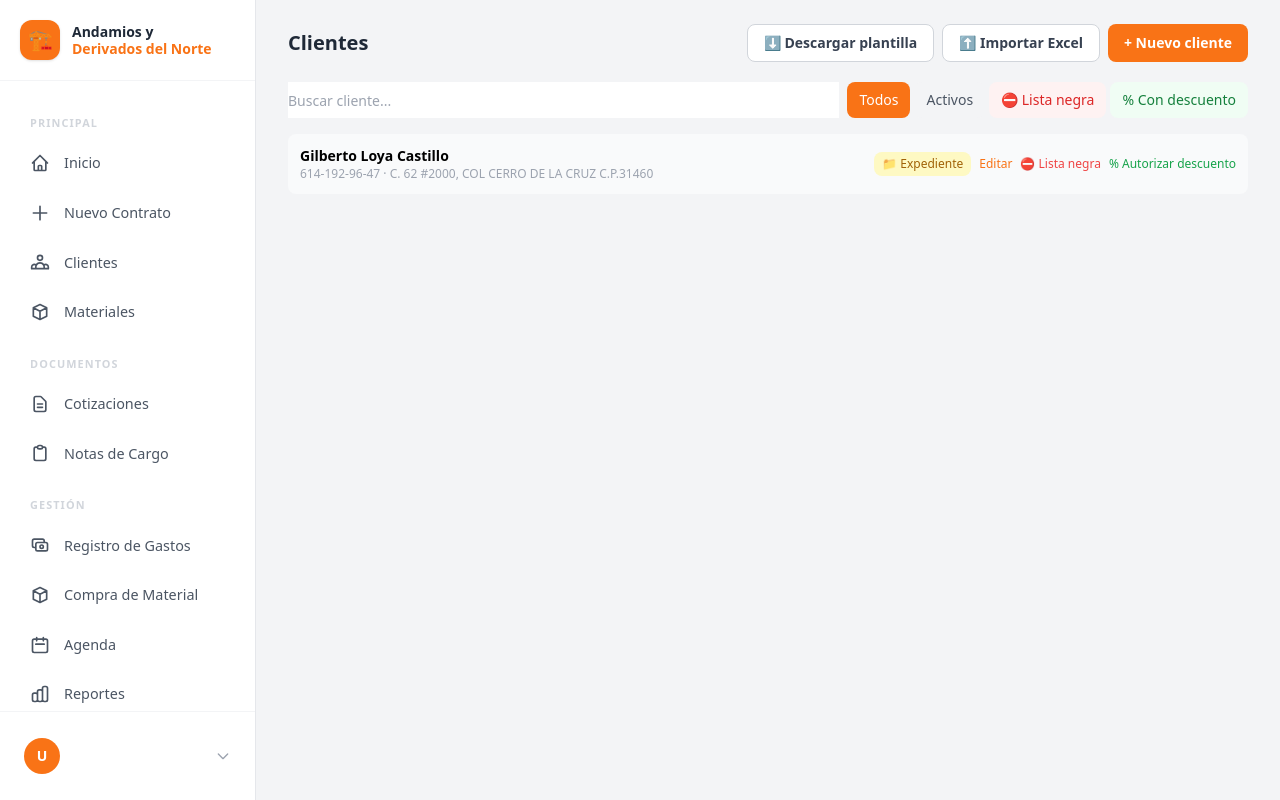
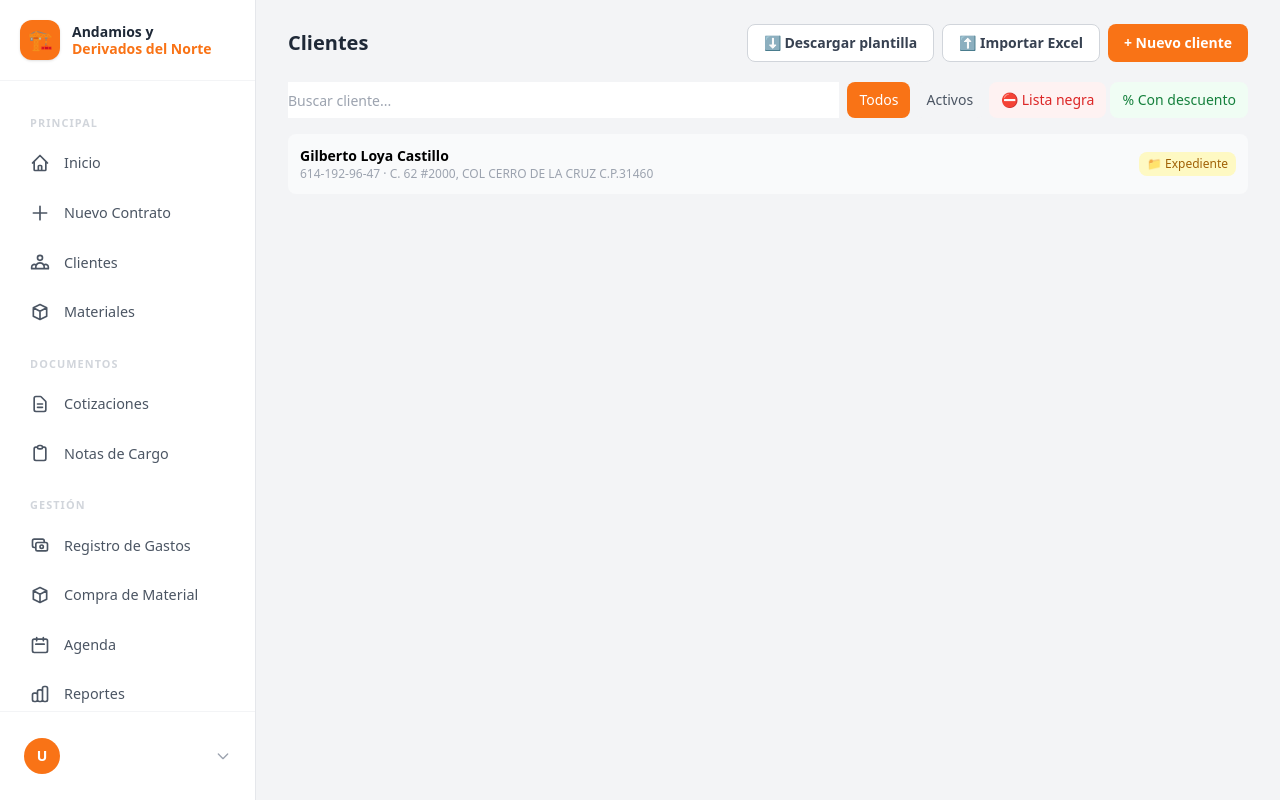
Before and after one commit to aidem1192/crm-andamios, a FastAPI app: page /clientes in a window 1280 px wide. Run offline with FastAPI, Linux system fonts and the light colour scheme; a user stored in the database is signed in; data comes from the database, SQL or seed files in the repository; some libraries are stand-ins or nearby versions.

Commit message:
Ocultar en frontend las acciones de editar/eliminar para no-admin
window.ES_ADMIN (expuesto en base.html desde session_user.rol) decide
si cada boton de editar/eliminar se muestra, para que un operador no
vea acciones que el backend le va a rechazar con 403.

Co-Authored-By: Claude Sonnet 5 <noreply@anthropic.com>
Claude-Session: https://claude.ai/code/session_016zGp2zgh2PZeNCtaRzq6Hn

```diff
--- a/app/templates/agenda.html
+++ b/app/templates/agenda.html
@@ -136,11 +136,11 @@
                           :class="ev.completado ? 'text-gray-400' : 'text-green-600'"
                           x-text="ev.completado ? 'Reabrír' : '✓'">
                   </button>
-                  <button @click="abrirModalEvento(ev)"
+                  <button x-show="esAdmin" @click="abrirModalEvento(ev)"
                           class="text-xs px-2 py-0.5 rounded border border-gray-200 hover:bg-gray-100 text-blue-600">
                     Editar
                   </button>
-                  <button @click="eliminarEvento(ev)"
+                  <button x-show="esAdmin" @click="eliminarEvento(ev)"
                           class="text-xs px-2 py-0.5 rounded border border-gray-200 hover:bg-red-50 text-red-500">
                     ✕
                   </button>
@@ -234,6 +234,7 @@ function agendaPage() {
     anio: hoy.getFullYear(),
     mes: hoy.getMonth(),       // 0-based
     eventos: [],
+    esAdmin: window.ES_ADMIN,
     diasDelMes: [],
     diaSeleccionado: null,
     eventosDia: [],
--- a/app/templates/base.html
+++ b/app/templates/base.html
@@ -14,6 +14,11 @@
   <meta name="apple-mobile-web-app-title" content="ADN CRM">
 
   <script src="https://cdn.tailwindcss.com"></script>
+  <script>
+    // Rol del usuario en sesión, disponible para cualquier componente Alpine.
+    // Solo admin puede editar o eliminar registros ya existentes.
+    window.ES_ADMIN = {{ 'true' if session_user and session_user.rol == 'admin' else 'false' }};
+  </script>
   <script defer src="https://cdn.jsdelivr.net/npm/alpinejs@3.x.x/dist/cdn.min.js"></script>
   <style>
     [x-cloak] { display: none !important; }
--- a/app/templates/clientes.html
+++ b/app/templates/clientes.html
@@ -78,14 +78,14 @@
                     :class="expedienteCompleto(c) ? 'bg-green-100 text-green-700' : 'bg-yellow-100 text-yellow-700'">
               📁 Expediente
             </button>
-            <button @click="editarCliente(c)" class="text-xs text-orange-500 hover:underline">Editar</button>
-            <button x-show="!c.lista_negra" @click="abrirModalListaNegra(c)"
+            <button x-show="esAdmin" @click="editarCliente(c)" class="text-xs text-orange-500 hover:underline">Editar</button>
+            <button x-show="esAdmin && !c.lista_negra" @click="abrirModalListaNegra(c)"
                     class="text-xs text-red-500 hover:underline font-medium">⛔ Lista negra</button>
-            <button x-show="c.lista_negra" @click="quitarListaNegra(c)"
+            <button x-show="esAdmin && c.lista_negra" @click="quitarListaNegra(c)"
                     class="text-xs text-green-600 hover:underline font-medium">✓ Quitar</button>
-            <button x-show="!c.descuento_autorizado" @click="autorizarDescuento(c)"
+            <button x-show="esAdmin && !c.descuento_autorizado" @click="autorizarDescuento(c)"
                     class="text-xs text-green-600 hover:underline font-medium">% Autorizar descuento</button>
-            <button x-show="c.descuento_autorizado" @click="quitarAutorizacionDescuento(c)"
+            <button x-show="esAdmin && c.descuento_autorizado" @click="quitarAutorizacionDescuento(c)"
                     class="text-xs text-gray-400 hover:underline font-medium">Quitar autorización</button>
           </div>
         </div>
@@ -164,7 +164,7 @@
                   </template>
                   <div class="absolute bottom-0 left-0 right-0 bg-black/60 text-white text-xs text-center py-1"
                        x-text="lado === 'ine_frente' ? 'Frente' : 'Reverso'"></div>
-                  <button @click="eliminarDoc(lado)"
+                  <button x-show="esAdmin" @click="eliminarDoc(lado)"
                           class="absolute top-1 right-1 hidden group-hover:flex bg-red-600 text-white rounded-full w-5 h-5 items-center justify-center text-xs">✕</button>
                 </div>
               </template>
@@ -193,7 +193,7 @@
                   📄 Ver comprobante PDF
                 </a>
               </template>
-              <button @click="eliminarDoc('comprobante_domicilio')"
+              <button x-show="esAdmin" @click="eliminarDoc('comprobante_domicilio')"
                       class="absolute top-2 right-2 hidden group-hover:flex bg-red-600 text-white rounded-full w-6 h-6 items-center justify-center text-sm">✕</button>
             </div>
           </template>
@@ -280,6 +280,7 @@
 function clientesPage() {
   return {
     clientes: [], total: 0, page: 1, limit: 100,
+    esAdmin: window.ES_ADMIN,
     q: '', filtroLN: null, filtroDesc: false, modalAbierto: false, editandoId: null, error: '',
     importResult: null,
     form: { nombre: '', telefono: '', domicilio: '', rfc: '', referencias: [] },
--- a/app/templates/compras_material.html
+++ b/app/templates/compras_material.html
@@ -76,7 +76,7 @@
               <span :class="estadoBadge(c.estado_recepcion)" x-text="estadoLabel(c.estado_recepcion)"></span>
             </td>
             <td class="py-3">
-              <button @click.stop="confirmarEliminar(c)"
+              <button x-show="esAdmin" @click.stop="confirmarEliminar(c)"
                       class="text-gray-300 hover:text-red-500 transition text-lg leading-none">🗑</button>
             </td>
           </tr>
@@ -248,6 +248,7 @@ function comprasApp() {
   return {
     todos: [], lista: [], materiales: [], cargando: true,
     filtro: '', filtroEstado: '',
+    esAdmin: window.ES_ADMIN,
 
     modal: {
       abierto:false, fecha: new Date().toISOString().slice(0,10),
--- a/app/templates/configuracion.html
+++ b/app/templates/configuracion.html
@@ -275,7 +275,7 @@
                   </div>
                 </div>
               </div>
-              <div class="flex gap-2">
+              <div class="flex gap-2" x-show="esAdmin">
                 <button @click="editarMetodo(m)" class="text-xs text-blue-600 hover:underline">Editar</button>
                 <button @click="eliminarMetodo(m)" class="text-xs text-red-500 hover:underline">Eliminar</button>
               </div>
--- a/app/templates/contrato_detalle.html
+++ b/app/templates/contrato_detalle.html
@@ -623,7 +623,7 @@
                 <div class="text-gray-600 text-xs" x-text="ce.concepto"></div>
                 <div class="text-gray-400 text-xs" x-text="ce.created_at"></div>
               </div>
-              <button x-show="c.estado === 'activo'" @click="eliminarCargoExtra(ce.id)"
+              <button x-show="esAdmin && c.estado === 'activo'" @click="eliminarCargoExtra(ce.id)"
                       class="text-red-400 hover:text-red-600 text-xs ml-2">✕</button>
             </div>
           </template>
@@ -763,6 +763,7 @@
 function contratoDetalle(id) {
   return {
     c: {},
+    esAdmin: window.ES_ADMIN,
     devolucion: {
       fecha_hora: '',
       preview: false,
--- a/app/templates/cotizacion_detalle.html
+++ b/app/templates/cotizacion_detalle.html
@@ -40,7 +40,7 @@
           Volver a Borrador
         </button>
       </template>
-      <button @click="confirmarEliminar()"
+      <button x-show="esAdmin" @click="confirmarEliminar()"
               class="btn-danger text-sm">🗑</button>
     </div>
   </div>
@@ -172,6 +172,7 @@
 function cotizacionDetalle(id) {
   return {
     id, c: null, cargando: true, modalEliminar: false,
+    esAdmin: window.ES_ADMIN,
 
     async cargar() {
       this.cargando = true;
--- a/app/templates/gastos.html
+++ b/app/templates/gastos.html
@@ -96,7 +96,7 @@
             <td class="py-3 pr-4 text-right font-semibold text-red-600"
                 x-text="'$' + Number(g.monto).toLocaleString('es-MX',{minimumFractionDigits:2})"></td>
             <td class="py-3">
-              <button @click="confirmarEliminar(g)"
+              <button x-show="esAdmin" @click="confirmarEliminar(g)"
                       class="text-gray-300 hover:text-red-500 transition text-lg leading-none">🗑</button>
             </td>
           </tr>
@@ -222,6 +222,7 @@ function gastosApp() {
   return {
     todos: [], lista: [], cargando: true,
     filtro: '', filtroCategoria: '', filtroMetodo: '',
+    esAdmin: window.ES_ADMIN,
 
     categorias: [
       { valor:'combustible',   label:'Combustible',   icono:'⛽' },
--- a/app/templates/nota_cargo_detalle.html
+++ b/app/templates/nota_cargo_detalle.html
@@ -17,7 +17,7 @@
               class="border border-gray-300 text-gray-600 hover:bg-gray-50 font-medium px-4 py-2 rounded-xl text-sm">
         🖨️ Imprimir
       </button>
-      <button @click="eliminar()"
+      <button x-show="esAdmin" @click="eliminar()"
               class="border border-red-200 text-red-500 hover:bg-red-50 font-medium px-4 py-2 rounded-xl text-sm">
         Eliminar
       </button>
@@ -117,6 +117,7 @@ function notaCargoDetalle(notaId) {
   return {
     nota: null,
     cargando: true,
+    esAdmin: window.ES_ADMIN,
 
     async init() {
       const data = await fetch('/api/notas-cargo/' + notaId).then(r => r.json());
--- a/app/templates/rh_empleados.html
+++ b/app/templates/rh_empleados.html
@@ -46,8 +46,8 @@
                       x-text="e.activo ? 'ACTIVO' : 'BAJA'"></span>
               </td>
               <td class="py-2 flex gap-2 justify-end">
-                <button @click="editar(e)" class="text-xs text-blue-600 hover:underline">Editar</button>
-                <button @click="darBaja(e)" x-show="e.activo" class="text-xs text-red-500 hover:underline">Dar baja</button>
+                <button @click="editar(e)" x-show="esAdmin" class="text-xs text-blue-600 hover:underline">Editar</button>
+                <button @click="darBaja(e)" x-show="esAdmin && e.activo" class="text-xs text-red-500 hover:underline">Dar baja</button>
               </td>
             </tr>
           </template>
@@ -134,6 +134,7 @@
 function empleadosPage() {
   return {
     empleados: [],
+    esAdmin: window.ES_ADMIN,
     busqueda: '',
     modal: { abierto: false, id: null, nombre: '', puesto: '', departamento: '',
              salario_diario: 0, fecha_ingreso: '', rfc: '', curp: '', nss: '',
```
Also changed, not shown: app/templates/materiales.html (+4 -3 lines), app/templates/rh_nomina_detalle.html (+4 -3 lines).
